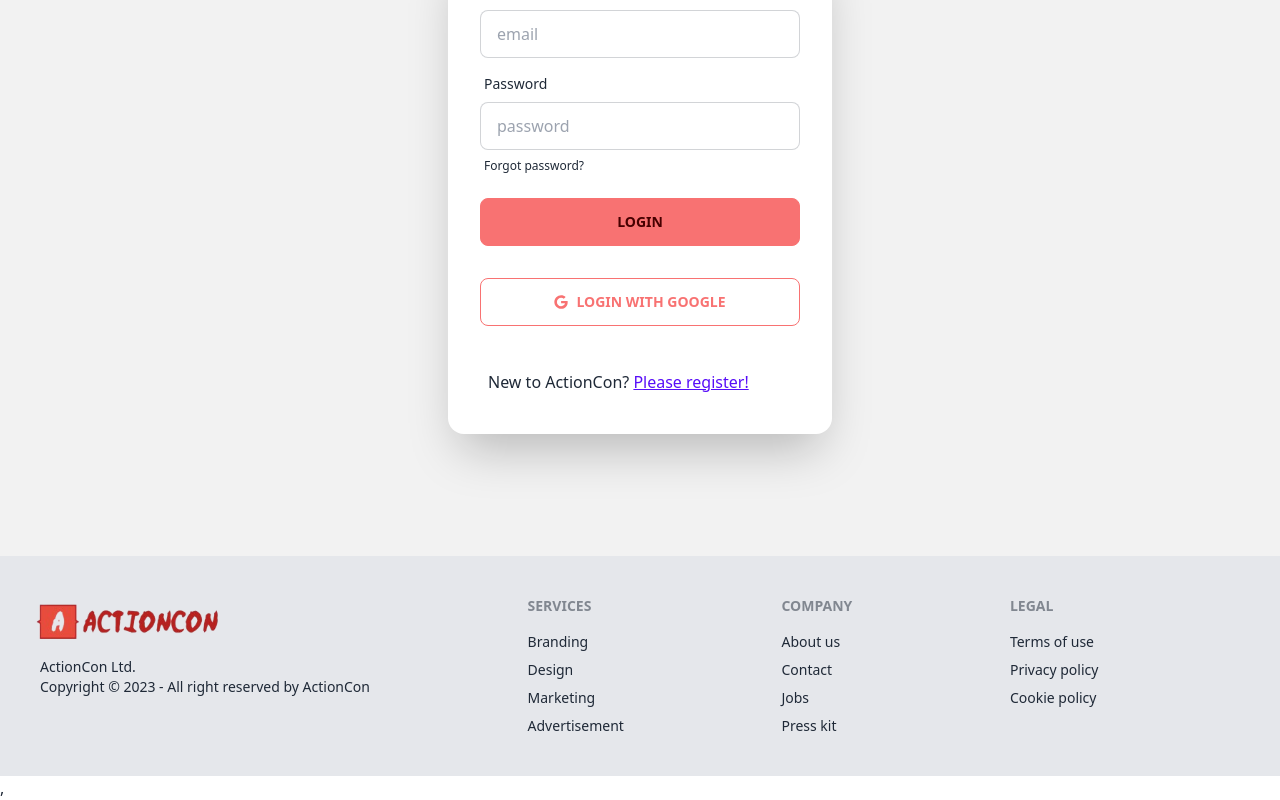
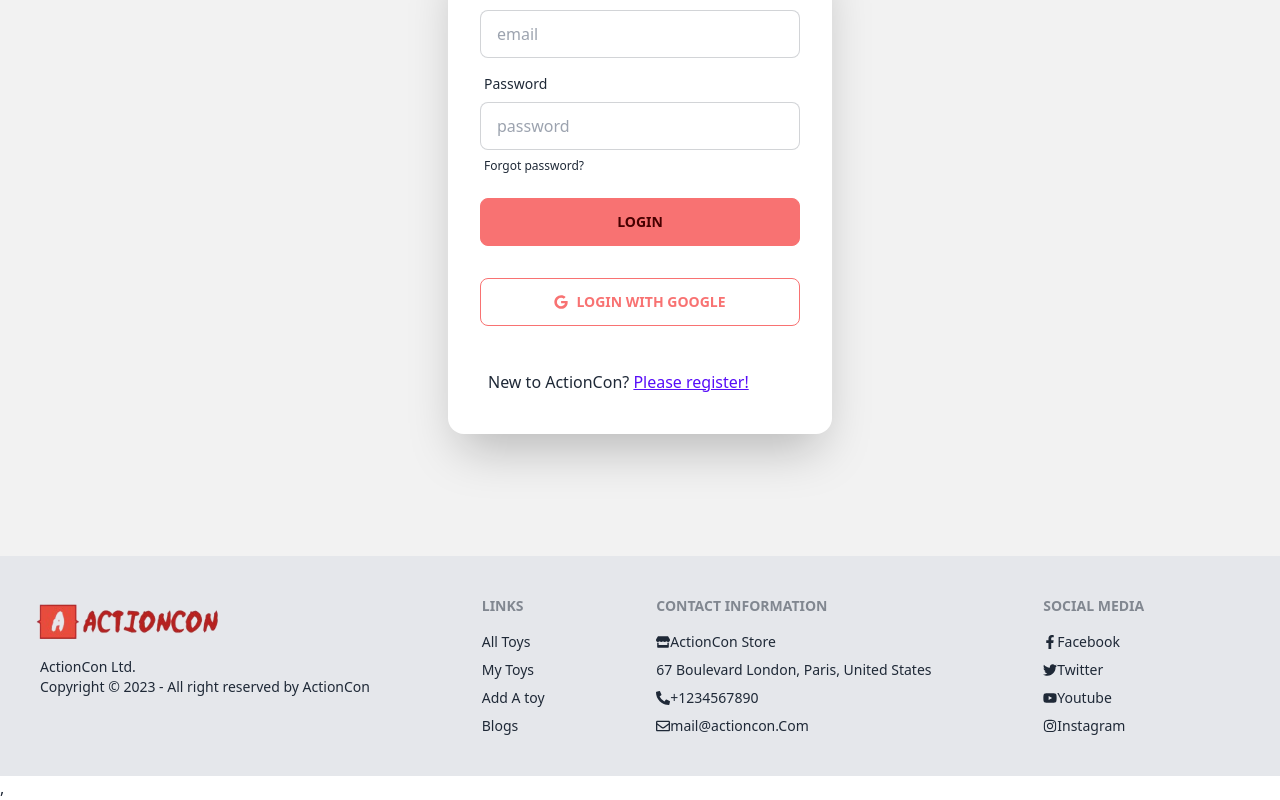
Before and after one commit to NaserUddinMahmud/action-con-client, a React (Vite) app: page /login in a window 1280 px wide. Shown: the part 313-1113 px from the top of the page. Built offline with nearby package versions, Linux system fonts and the light colour scheme; no server answers.

Commit message:
footer updated

```diff
--- a/src/pages/Shared/Footer/Footer.jsx
+++ b/src/pages/Shared/Footer/Footer.jsx
@@ -1,4 +1,7 @@
+import { Link } from 'react-router-dom';
 import logo from '../../../../public/ActionCon.png'
+import { FaPhoneAlt, FaRegEnvelope,FaStore, FaFacebookF,FaTwitter,FaYoutube,FaInstagram } from "react-icons/fa";
+
 
 
 const Footer = () => {
@@ -9,25 +12,32 @@ const Footer = () => {
   <img className="w-52 -ml-4" src={logo} alt="" />
     <p>ActionCon Ltd.<br/>Copyright © 2023 - All right reserved by ActionCon</p>
   </div>
+
   <div>
-    <span className="footer-title">Services</span>
-    <a className="link link-hover">Branding</a>
-    <a className="link link-hover">Design</a>
-    <a className="link link-hover">Marketing</a>
-    <a className="link link-hover">Advertisement</a>
+    <span className="footer-title">Links</span>
+    <Link to={'/toys'} className="link link-hover">All Toys</Link>
+    <Link to={'/myToys'} className="link link-hover">My Toys</Link>
+    <Link to={'/addAToy'} className="link link-hover">Add A toy</Link>
+    <Link to={'/blogs'} className="link link-hover">Blogs</Link>
   </div>
   <div>
-    <span className="footer-title">Company</span>
-    <a className="link link-hover">About us</a>
-    <a className="link link-hover">Contact</a>
-    <a className="link link-hover">Jobs</a>
-    <a className="link link-hover">Press kit</a>
+    <span className="footer-title">CONTACT INFORMATION</span>
+    <p className='flex items-center'><FaStore></FaStore> {' '}ActionCon Store</p>
+    <p>67 Boulevard London, Paris,
+United States</p>
+    <p className='flex items-center'><FaPhoneAlt></FaPhoneAlt> +1234567890</p>
+
+    <p className='flex items-center'><FaRegEnvelope></FaRegEnvelope> mail@actioncon.Com</p>
   </div>
   <div>
-    <span className="footer-title">Legal</span>
-    <a className="link link-hover">Terms of use</a>
-    <a className="link link-hover">Privacy policy</a>
-    <a className="link link-hover">Cookie policy</a>
+    <span className="footer-title">Social Media</span>
+
+      <Link className='flex items-center link link-hover'><FaFacebookF></FaFacebookF>Facebook</Link>
+      <Link className='flex items-center link link-hover'><FaTwitter></FaTwitter>Twitter</Link>
+      <Link className='flex items-center link link-hover'><FaYoutube></FaYoutube>Youtube</Link>
+      <Link className='flex items-center link link-hover'><FaInstagram></FaInstagram>Instagram</Link>
+
+
   </div>
 </footer>
         </div>
```
